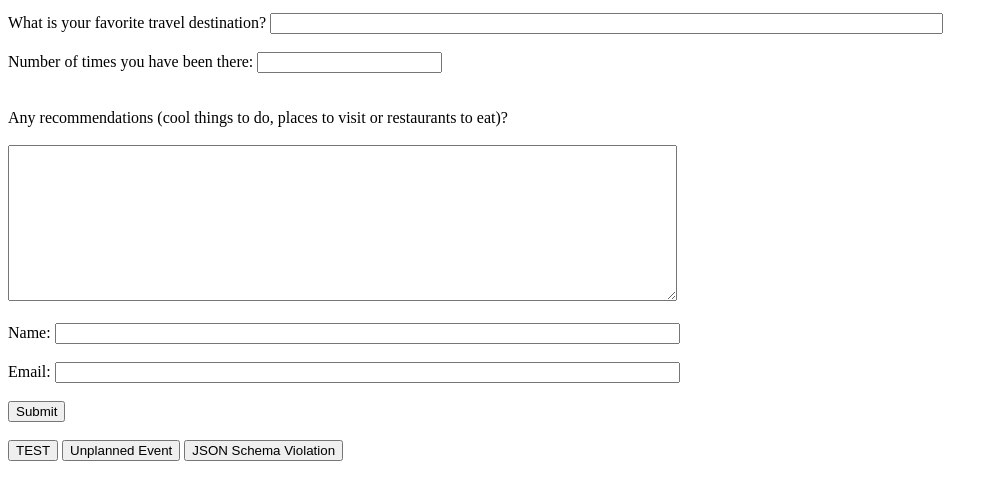
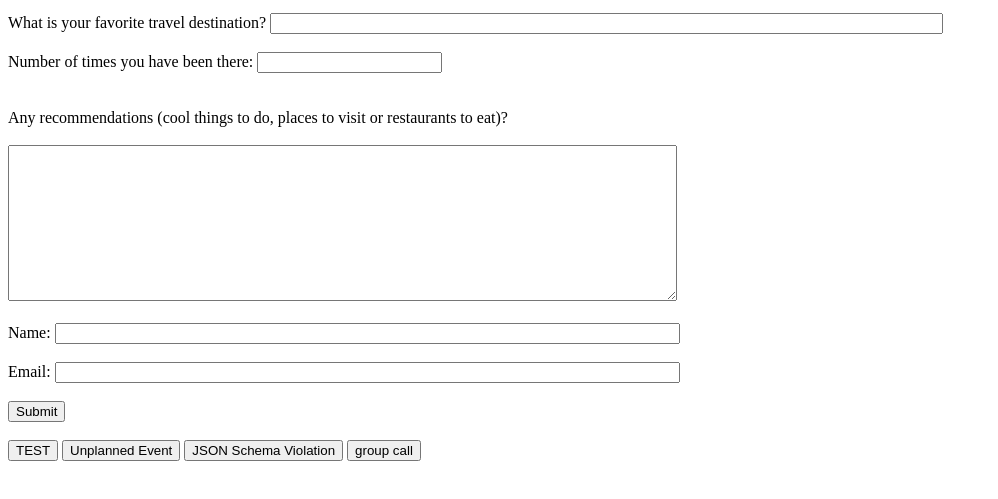
Before and after one commit to kdaswani-lessonly/kdaswani-lessonly.github.io, a plain HTML site: page index.html in a window 1280 px wide. Shown: the part 101-600 px from the top of the page, without its empty margins (0-998 px from the left). Drawn offline with Linux system fonts and the light colour scheme.

Commit message:
Update index.html

```diff
--- a/index.html
+++ b/index.html
@@ -74,5 +74,16 @@
         analytics.track('destination submitted', {hometown: 'new york'});
     }
 </script>
+<button type="button" onclick="gr(event)">group call</button>
+<script type="text/javascript">
+    function gr(e){
+        analytics.group('0404', {
+            name: 'My Company',
+            industry: 'Technology',
+            location_id: "123SB",
+            account_id: "A694"
+        });
+    }
+</script>
 </body>
 </html>
```
